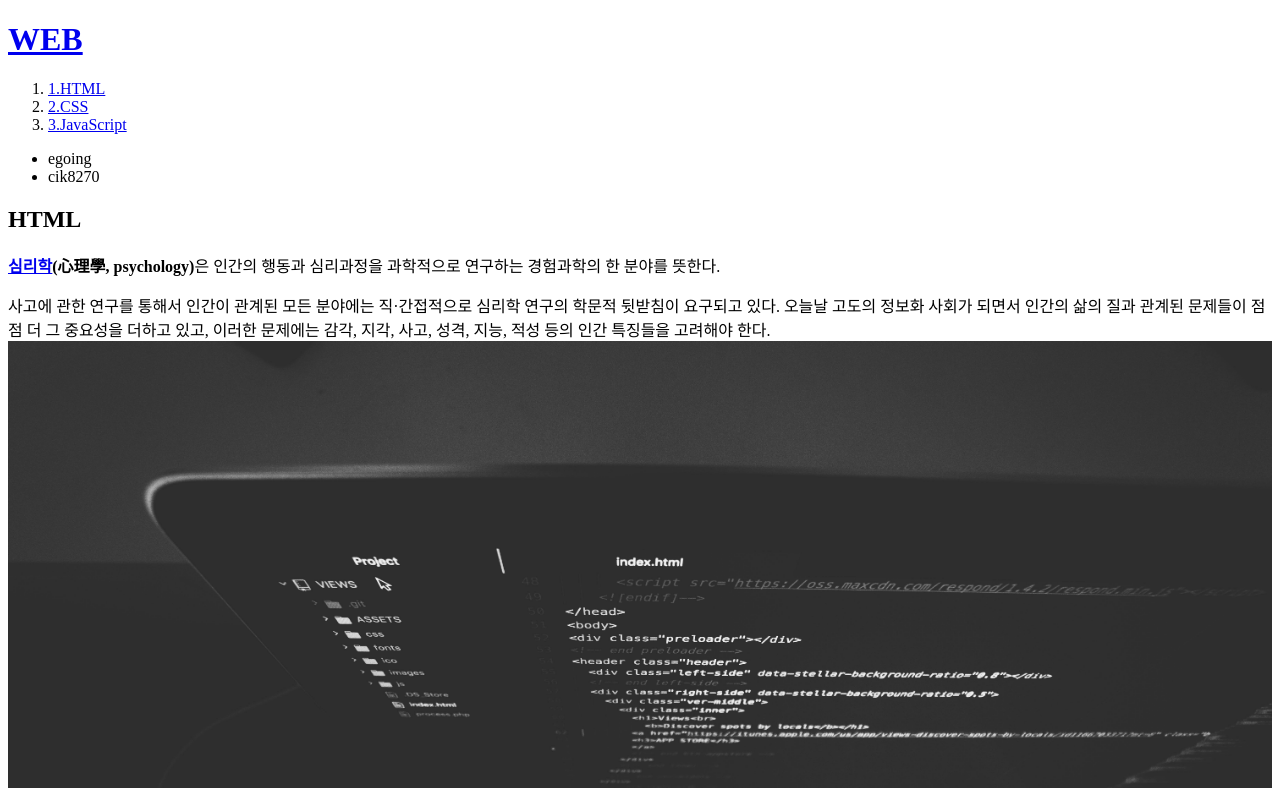
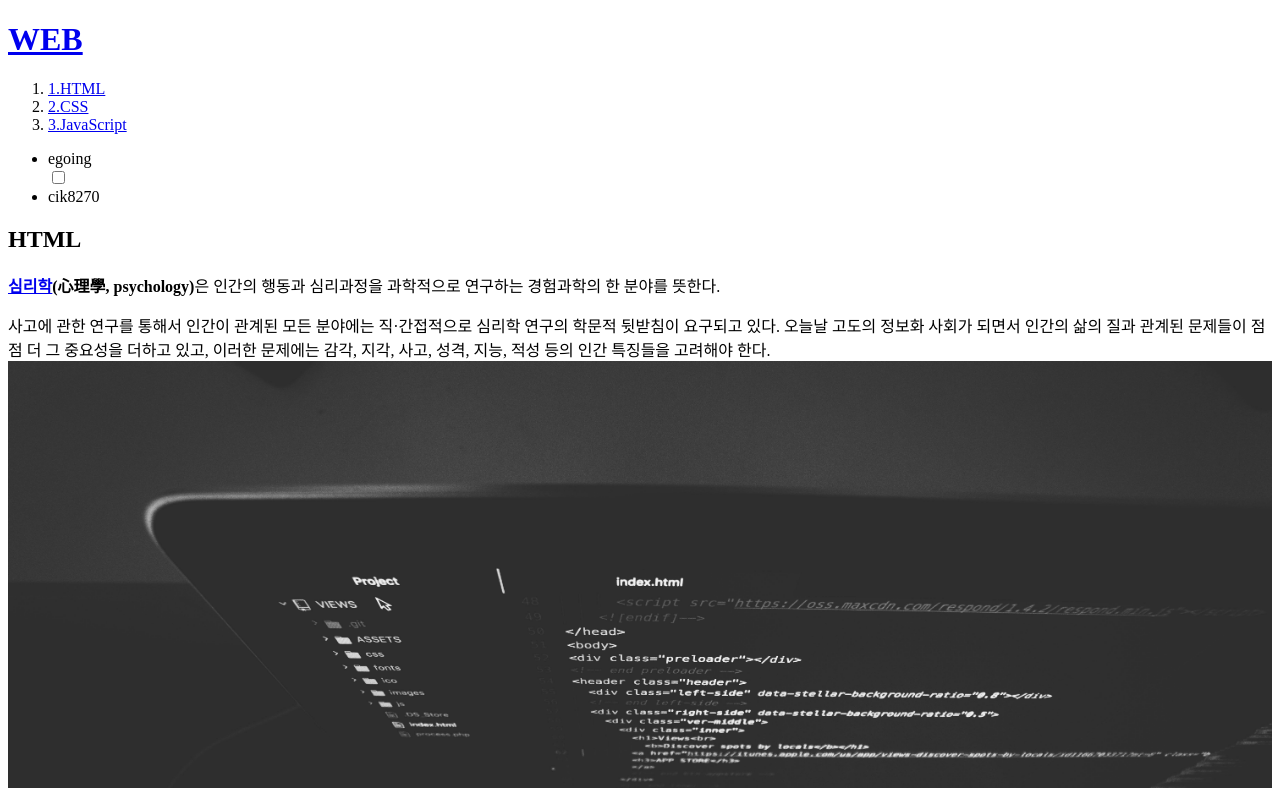
Before and after one commit to cik8270/cik8270.github.io, a plain HTML site: page 1.html in a window 1280 px wide. Shown: the top 788 px of the page. Drawn offline with Linux system fonts and the light colour scheme.

Commit message:
Add files via upload

```diff
--- a/1.html
+++ b/1.html
@@ -12,7 +12,7 @@
   <li><a href="3.html">3.JavaScript</a></li>
 </ol>
 <ul>
-<li>egoing</li>
+<li>egoing</li><input type="checkbox">
 <li>cik8270</li>
 </ul>
 <h2>HTML</h2>
```
Also changed, not shown: checkbox.html (added, +1 -0 lines).
